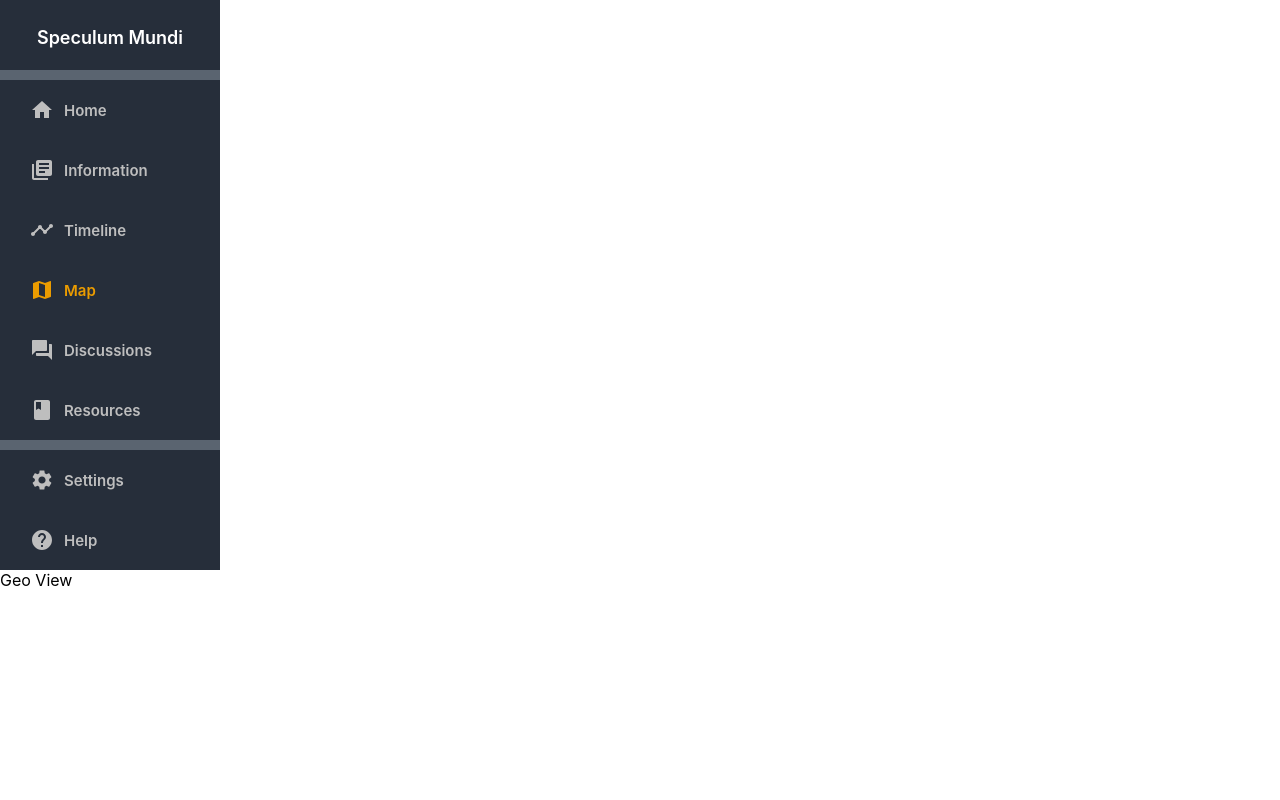
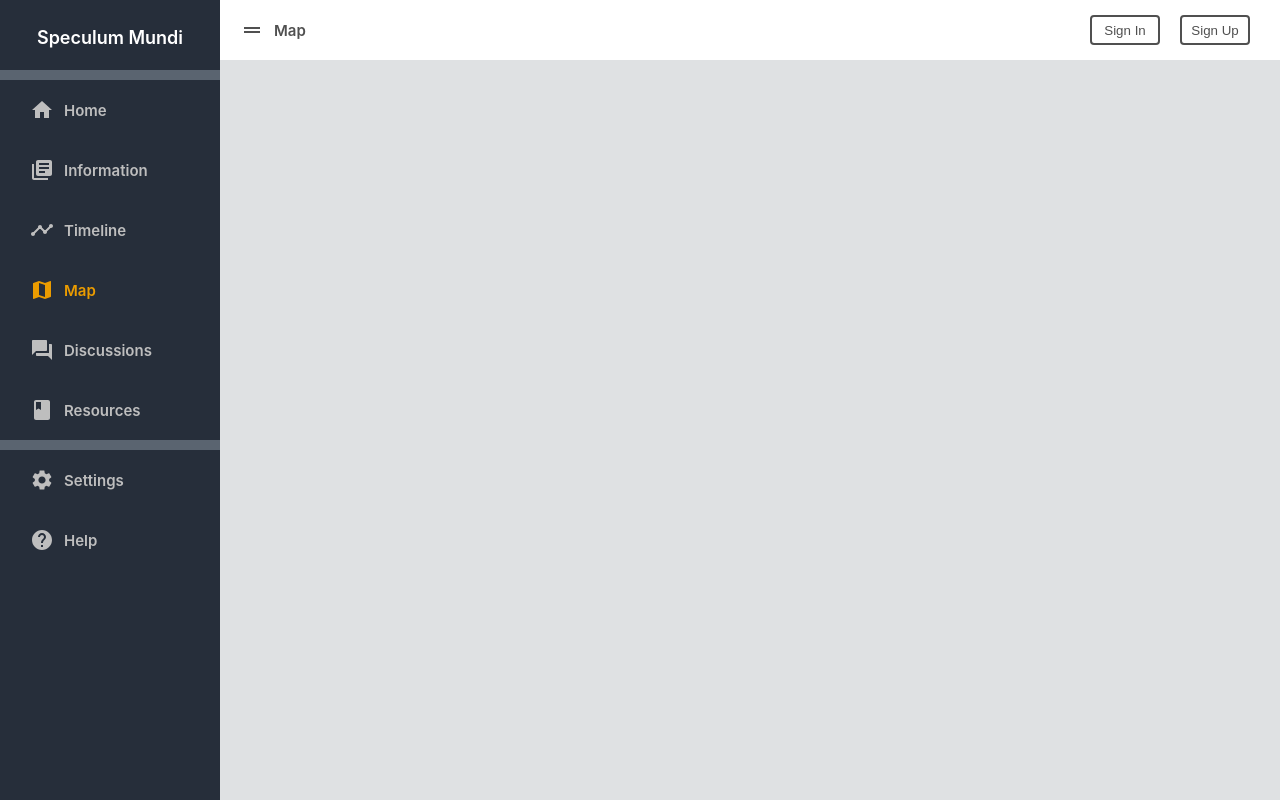
Before and after one commit to minhok1/speculum-mundi-old, a React (Vite) app in the folder speculum-mundi-client/: page /map in a window 1280 px wide. Built offline with nearby package versions, Linux system fonts and the light colour scheme.

Commit message:
tempsave

```diff
--- a/speculum-mundi-client/src/routes/GeoView/GeoView.tsx
+++ b/speculum-mundi-client/src/routes/GeoView/GeoView.tsx
@@ -1,10 +1,14 @@
+import "./GeoView.css";
 import NavSidebar from "../../NavSidebar/NavSidebar";
+import ProfileHeader from "../../ProfileHeader/ProfileHeader";
 
 export default function GeoView() {
   return (
-    <div>
+    <div className="page-container">
       <NavSidebar />
-      <div>Geo View</div>
+      <div className="contents-container">
+        <ProfileHeader pageTitle="Map" />
+      </div>
     </div>
   );
 }
--- a/speculum-mundi-client/src/routes/TimelineView/TimelineOptionsWidget.css
+++ b/speculum-mundi-client/src/routes/TimelineView/TimelineOptionsWidget.css
@@ -9,3 +9,9 @@
   color: var(--color-primary-1);
   cursor: pointer;
 }
+
+.timeline-menu-icon-selected {
+  color: var(--color-white);
+  background-color: var(--color-primary-1);
+  cursor: pointer;
+}
--- a/speculum-mundi-client/src/routes/TimelineView/TimelineOptionsWidget.tsx
+++ b/speculum-mundi-client/src/routes/TimelineView/TimelineOptionsWidget.tsx
@@ -1,11 +1,22 @@
 import "./TimelineOptionsWidget.css";
 
 import MenuIcon from "@mui/icons-material/Menu";
+import { useState } from "react";
 
 export default function TimelineOptionsWidget() {
+  const [isMenuExpanded, setIsMenuExpanded] = useState(false);
+
+  const onMenuClick = (e: any) => {
+    e.preventDefault();
+    setIsMenuExpanded(!isMenuExpanded);
+  };
+
   return (
     <div className="timeline-menu-container">
-      <MenuIcon className="timeline-menu-icon" />
+      <MenuIcon
+        className={"timeline-menu-icon" + (isMenuExpanded ? "-selected" : "")}
+        onClick={onMenuClick}
+      />
     </div>
   );
 }
```
Also changed, not shown: speculum-mundi-client/src/routes/TimelineView/TimelineView.tsx (+2 -11 lines), speculum-mundi-client/src/routes/GeoView/GeoView.css (added).
